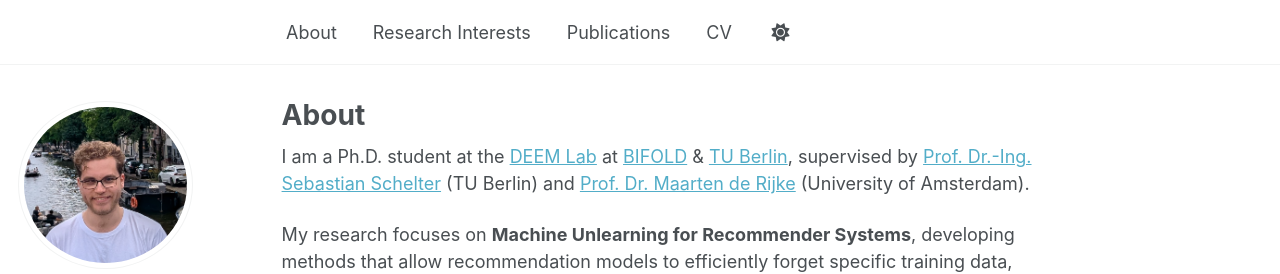
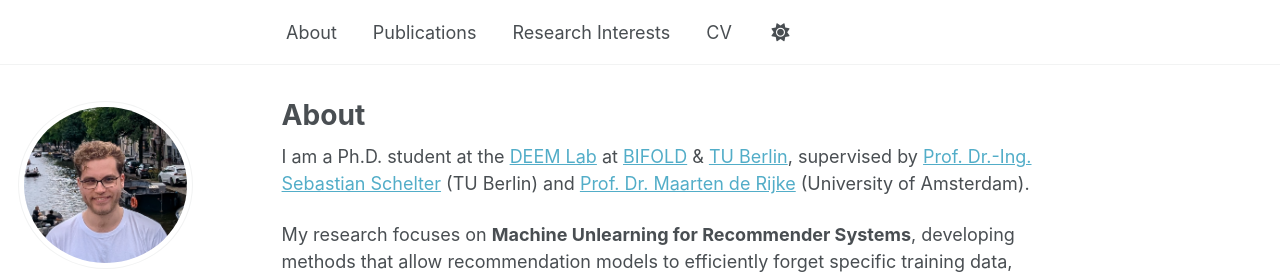
Before and after one commit to pierre-lubitzsch/pierre-lubitzsch.github.io, a Jekyll site: the page built from _pages/about.md, in a window 1280 px wide. Shown: the top 274 px of the page. Built offline with Jekyll 4.4.1, drawn with Linux system fonts in a browser that asks for light colours; some web fonts are replaced; a script bundle is joined from its source files by our own code; library files that are not in the unit come from our copies; some of the changed lines change nothing that is shown.

Commit message:
topbar order

```diff
--- a/_data/navigation.yml
+++ b/_data/navigation.yml
@@ -4,11 +4,11 @@ main:
   - title: "About"
     url: /#about
 
+  - title: "Publications"
+    url: /#publications
+
   - title: "Research Interests"
     url: /#research-interests
 
-  - title: "Publications"
-    url: /#publications
-
   - title: "CV"
     url: /#cv
```
